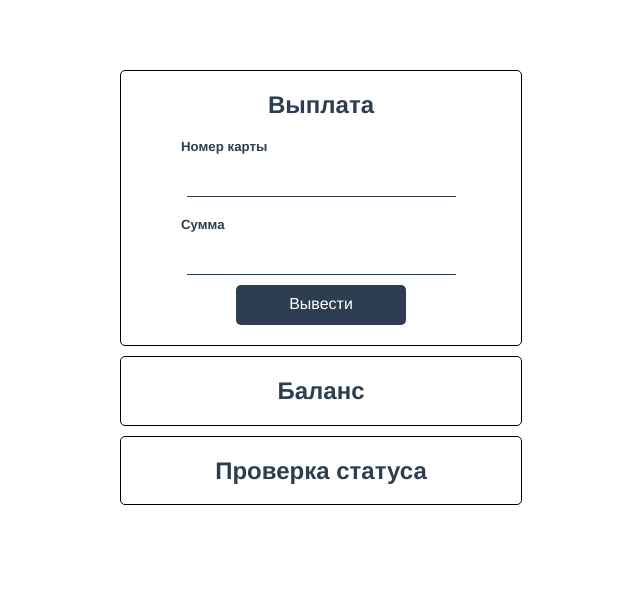
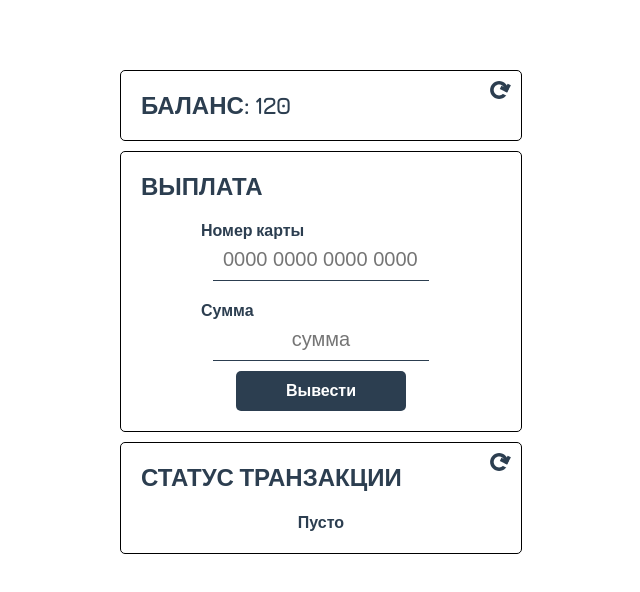
Before and after one commit to HyHyena/PayOff, a Vue app in the folder front/: page / in a window 1280 px wide. Shown: the top 592 px of the page, without its empty margins (319-959 px from the left). Built offline with nearby package versions, Linux system fonts and the light colour scheme.

Commit message:
visual part is done

```diff
--- a/front/src/App.vue
+++ b/front/src/App.vue
@@ -1,33 +1,29 @@
 <template>
   <div>
-    <my-method msg="Выплата" class="payout"/>
-    <my-method msg="Баланс" @click="balance"/>
-    <my-method msg="Проверка статуса" @click="status"/>
+    <my-balance/>
+    <my-payout/>
+    <my-status/>
   </div>
 </template>
 
 <script>
-import MyMethod from './components/MyMethod.vue'
+import MyPayout from './components/MyPayout.vue'
+import MyBalance from './components/MyBalance'
+import MyStatus from './components/MyStatus'
 
 export default {
   name: 'App',
   components: {
-    'my-method': MyMethod
-  },
-  methods: {
-    balance () {
-      this.$store.dispatch('getBalance');
-      alert('Баланс: ' + this.$store.getters.balance)
-    },
-    status () {
-      this.$store.dispatch('checkStatus');
-      alert('Статус: ' + this.$store.getters.status)
-    }
+    'my-balance': MyBalance,
+    'my-status': MyStatus,
+    'my-payout': MyPayout
   }
 }
 </script>
 
 <style>
+@import url('https://fonts.googleapis.com/css2?family=Jura:wght@300&display=swap');
+
 #app {
   font-family: Avenir, Helvetica, Arial, sans-serif;
   -webkit-font-smoothing: antialiased;
@@ -38,4 +34,10 @@ export default {
   justify-content: center;
   display: flex;
 }
+h2, h4 {
+  font-family: 'Jura', sans-serif;
+}
+h2 {
+  text-align: left;
+}
 </style>
--- /dev/null
+++ b/front/src/components/MyBalance.vue
@@ -0,0 +1,36 @@
+<template>
+  <div class="balance">
+    <h2>БАЛАНС: {{$store.getters.balance}}</h2>
+    <my-reload @click="onClick()"/>
+  </div>
+</template>
+
+<script>
+import MyReload from "./MyReload";
+
+export default {
+  name: 'MyBalance',
+  components: {
+    'my-reload': MyReload
+  },
+  methods: {
+    onClick() {
+      this.$store.dispatch('getBalance');
+    }
+  },
+  beforeCreate() {
+    this.$store.dispatch('getBalance');
+  }
+}
+</script>
+
+<style scoped>
+.balance {
+  border: 1px solid black;
+  margin: 10px;
+  width: 360px;
+  border-radius: 5px;
+  padding: 0 20px;
+  position: relative;
+}
+</style>
--- a/front/src/components/MyMethod.vue
+++ /dev/null
@@ -1,39 +0,0 @@
-<template>
-  <div class="method">
-    <h2>{{ msg }}</h2>
-    <my-payout v-if="isPayout()"/>
-  </div>
-</template>
-
-<script>
-import MyPayout from '../components/MyPayout.vue'
-
-export default {
-  name: 'MyMethod',
-  components: {
-    'my-payout': MyPayout
-  },
-  props: {
-    msg: String
-  },
-  methods: {
-    isPayout() {
-      return this.$.attrs.class === 'payout';
-    }
-  }
-}
-</script>
-
-<style scoped>
-.method {
-  border: 1px solid black;
-  margin: 10px;
-  cursor: pointer;
-  width: 400px;
-  border-radius: 5px;
-}
-
-.payout {
-  cursor: default;
-}
-</style>
--- a/front/src/components/MyPayout.vue
+++ b/front/src/components/MyPayout.vue
@@ -1,15 +1,29 @@
 <template>
+  <div class="payout">
+    <h2>ВЫПЛАТА</h2>
     <div class="payout-form">
       <div class="pan-wrapper">
-      <h5>Номер карты</h5>
-      <input type="text" v-model="pan">
+        <h4>Номер карты</h4>
+        <label>
+          <input
+            type="text"
+            id="pan"
+            v-model="pan"
+            placeholder="0000 0000 0000 0000"/>
+        </label>
       </div>
       <div class="amount-wrapper">
-      <h5>Сумма</h5>
-      <input type="text" v-model="amount">
+        <h4>Сумма</h4>
+        <label>
+          <input type="text"
+                 v-model="amount"
+                 id="amount"
+                 placeholder="сумма"/>
+        </label>
       </div>
       <div class="btn-wrapper">
-      <div class="btn" @click="onClick">Вывести</div>
+        <div class="btn" @click="onClick"><b>Вывести</b></div>
+      </div>
     </div>
   </div>
 </template>
@@ -19,26 +33,63 @@ export default {
   name: 'MyPayout',
   data() {
     return {
-      pan: '',
-      amount: ''
+      pan: null,
+      amount: null
     }
   },
   methods: {
     onClick() {
-      if (this.pan && this.amount) {
+      if (this.pan.length === 19 && this.amount.length > 0) {
         this.$store.dispatch('sendPayout', {
           pan: this.pan,
           amount: this.amount
         })
-        alert('Статус выплат: ' + this.$store.getters.statusPayout)
+      } else {
+        alert('Введены неверные данные')
+        console.log(this.pan, this.amount)
       }
+    }
+  },
+  mounted() {
+    document.getElementById('pan').addEventListener('keyup', (e) => {
+      let target = e.target;
+      let position = target.selectionEnd;
+      let length = target.value.length;
+      target.value = target.value.replace(/[^\dA-Z]/g, '').replace(/(.{4})/g, '$1 ').trim();
+      target.selectionEnd = position += ((target.value.charAt(position - 1) === ' ' && target.value.charAt(length - 1) === ' ' && length !== target.value.length) ? 1 : 0);
+      if (length === 20) {
+        target.value = target.value.substr(0, 19)
+        this.pan = target.value.substr(0, 19)
+      }
+    });
+
+    document.getElementById('amount').onkeyup = () => {
+      let val_input = document.getElementById('amount').value;
+      val_input = val_input.replace(/\s/g, '');
+
+      if (!val_input) return;
+      let hasDotAtTheEnd = val_input.endsWith('.');
+
+      val_input = Number.parseFloat(val_input)
+      if (isNaN(val_input)) return
+
+      document.getElementById('amount').value = val_input.toLocaleString('ru').replace(',', '.') + (hasDotAtTheEnd ? '.' : '');
+      this.amount = document.getElementById('amount').value;
     }
   }
 }
 </script>
 
 <style scoped>
-h5 {
+.payout {
+  border: 1px solid black;
+  margin: 10px;
+  width: 360px;
+  border-radius: 5px;
+  padding: 0 20px;
+}
+
+h4 {
    text-align: left;
    margin: 0 0 0 40px;
  }
@@ -49,6 +100,14 @@ input {
   border: 0;
   border-bottom: 1px solid #2c3e50;
   outline: none;
+  -moz-appearance: textfield;
+  width: 196px;
+  padding: 0 10px;
+}
+input::-webkit-inner-spin-button {
+  display: none;
+}
+#amount {
   text-align: center;
 }
 
@@ -80,6 +139,7 @@ input {
   padding: 10px;
   transition: .3s;
   cursor: pointer;
+  font-family: 'Jura', sans-serif;
 }
 .btn:hover {
   background-color: #3d566e;
--- /dev/null
+++ b/front/src/components/MyReload.vue
@@ -0,0 +1,24 @@
+<template>
+  <div class="reload">
+    <svg version="1.1" xmlns="http://www.w3.org/2000/svg" xmlns:xlink="http://www.w3.org/1999/xlink" preserveAspectRatio="xMidYMid meet" viewBox="0 0 23.11 20" width="21" height="18"><defs><path d="M20 10C20 15.52 15.52 20 10 20C4.48 20 0 15.52 0 10C0 4.48 4.48 0 10 0C15.52 0 20 4.48 20 10Z" id="aLlrEfsW9"></path><path d="M16 10C16 13.31 13.31 16 10 16C6.69 16 4 13.31 4 10C4 6.69 6.69 4 10 4C13.31 4 16 6.69 16 10Z" id="f3zG8DMDrC"></path><path d="M11.46 13.16L14.3 6.98L22.48 10.74L19.64 16.92L11.46 13.16Z" id="bd5YUtmpa"></path><path d="M19.56 3L23.1 4.86L18.91 12.83L15.37 10.96L19.56 3Z" id="d8gFNr1sj"></path><path d="M18.82 12.81L20.61 9.23L12.56 5.2L10.77 8.78L18.82 12.81Z" id="fqb35ZNo0"></path><path d="M16.44 -9.29L16.44 -9.29L16.37 -9.29L16.44 -9.29Z" id="g1Moott91b"></path></defs><g><g><g><use xlink:href="#aLlrEfsW9" opacity="1" fill="#2c3e50" fill-opacity="1"></use></g><g><use xlink:href="#f3zG8DMDrC" opacity="1" fill="#ffffff" fill-opacity="1"></use></g><g><use xlink:href="#bd5YUtmpa" opacity="1" fill="#ffffff" fill-opacity="1"></use></g><g><use xlink:href="#d8gFNr1sj" opacity="1" fill="#2c3e50" fill-opacity="1"></use></g><g><use xlink:href="#fqb35ZNo0" opacity="1" fill="#2c3e50" fill-opacity="1"></use></g><g><use xlink:href="#g1Moott91b" opacity="1" fill="#ffffff" fill-opacity="1"></use></g></g></g></svg>
+  </div>
+</template>
+
+<script>
+export default {
+  name: 'MyReload',
+}
+</script>
+
+<style scoped>
+  .reload {
+    position: absolute;
+    top: 10px;
+    right: 10px;
+    width: 21px;
+    height: 18px;
+  }
+  svg {
+    cursor: pointer;
+  }
+</style>
--- /dev/null
+++ b/front/src/components/MyStatus.vue
@@ -0,0 +1,35 @@
+<template>
+  <div class="status">
+    <h2>СТАТУС ТРАНЗАКЦИИ</h2>
+    <h4>{{$store.getters.status}}</h4>
+    <my-reload @click="onClick()"/>
+  </div>
+</template>
+
+<script>
+import MyReload from "./MyReload";
+
+
+export default {
+  name: 'MyStatus',
+  components: {
+    'my-reload': MyReload
+  },
+  methods: {
+    onClick() {
+      this.$store.dispatch('checkStatus');
+    }
+  }
+}
+</script>
+
+<style scoped>
+.status {
+  border: 1px solid black;
+  margin: 10px;
+  width: 360px;
+  border-radius: 5px;
+  padding: 0 20px;
+  position: relative;
+}
+</style>
--- a/front/src/store/index.js
+++ b/front/src/store/index.js
@@ -1,13 +1,11 @@
 import { createStore } from 'vuex'
 import payout          from './modules/payout'
 import balance         from './modules/balance'
-import status          from './modules/status'
 
 
 export default createStore({
   modules: {
     payout,
-    balance,
-    status
+    balance
   }
 })
--- a/front/src/store/modules/balance.js
+++ b/front/src/store/modules/balance.js
@@ -6,11 +6,11 @@ export default{
     },
     mutations: {
         setBalance (state) {
-            state.balance = '120'
+            state.balance = 120
         }
     },
     state: {
-        balance: String
+        balance: null
     },
     getters: {
         balance: (state) => state.balance
--- a/front/src/store/modules/payout.js
+++ b/front/src/store/modules/payout.js
@@ -1,23 +1,22 @@
 export default{
     actions: {
         sendPayout (ctx, payoutObj) {
-            ctx.commit('rmStatus')
             console.log(payoutObj)
-            ctx.commit('returnStatus', 'Success')
+            ctx.commit('setStatus', 'Success')
+        },
+        checkStatus (ctx) {
+            ctx.commit('setStatus')
         }
     },
     mutations: {
-        rmStatus(state) {
-            state.statusPayout = '';
-        },
-        returnStatus(state, status) {
-            state.statusPayout = status;
+        setStatus (state, arg) {
+            state.status = arg ? arg : 'Error'
         }
     },
     state: {
-        statusPayout: ''
+        status: 'Пусто'
     },
     getters: {
-        statusPayout: (state) => state.statusPayout
+        status: (state) => state.status
     }
 }
--- a/front/src/store/modules/status.js
+++ /dev/null
@@ -1,18 +0,0 @@
-export default{
-    actions: {
-        checkStatus (ctx) {
-            ctx.commit('setStatus')
-        }
-    },
-    mutations: {
-        setStatus (state) {
-            state.status = 'Error'
-        }
-    },
-    state: {
-        status: String
-    },
-    getters: {
-        status: (state) => state.status
-    }
-}
```
Lines whose indentation alone changed are shown as unchanged.
